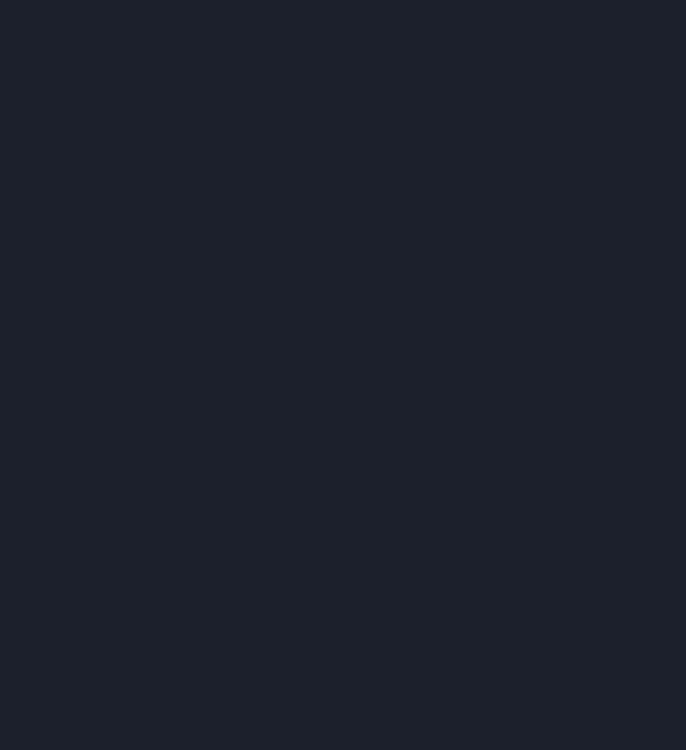
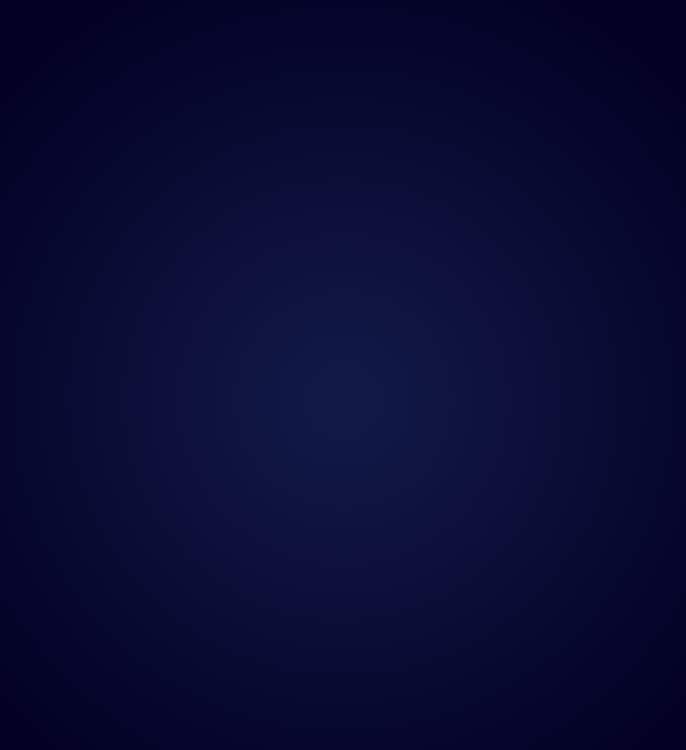
Before and after one commit to fqhd/WinPredictor, a Next.js app in the folder winpredictor/: page / in a window 1280 px wide. Shown: the top 750 px of the page, without its empty margins (297-983 px from the left). Built offline with nearby package versions, Linux system fonts and the light colour scheme.

Commit message:
style: create BaseLayout

```diff
--- /dev/null
+++ b/winpredictor/components/layouts/BaseLayout.tsx
@@ -0,0 +1,22 @@
+import { Flex } from "@chakra-ui/react"
+import { ReactNode } from "react"
+
+export type BaseLayoutProps = {
+    title?: string
+    children?: ReactNode,
+
+}
+
+export default function BaseLayout(props: BaseLayoutProps) {
+
+    return (
+        <Flex
+            className="main"
+            width="100vw"
+            minHeight="100vh"
+        >
+
+        </Flex>
+    )
+
+}
--- a/winpredictor/package.json
+++ b/winpredictor/package.json
@@ -22,6 +22,7 @@
     "react": "18.2.0",
     "react-dom": "18.2.0",
     "react-icons": "^4.8.0",
+    "sass": "^1.62.1",
     "typescript": "5.0.4"
   }
 }
--- a/winpredictor/pages/_app.tsx
+++ b/winpredictor/pages/_app.tsx
@@ -3,6 +3,7 @@ import { ChakraProvider } from '@chakra-ui/react'
 import type { AppProps } from 'next/app'
 
 import theme from "../styles/app.theme"
+import "../styles/app.scss"
 
 export default function App({ Component, pageProps }: AppProps) {
   return (
--- a/winpredictor/pages/index.tsx
+++ b/winpredictor/pages/index.tsx
@@ -1,7 +1,9 @@
+import BaseLayout from "@/components/layouts/BaseLayout";
+
 export default function Index() {
 
   return (
-    <>
-    </>
+    <BaseLayout>
+    </BaseLayout>
   )
 }
--- /dev/null
+++ b/winpredictor/styles/app.scss
@@ -0,0 +1,4 @@
+.main {
+    background: rgb(18, 25, 71);
+    background: radial-gradient(circle, rgba(18, 25, 71, 1) 2%, rgba(2, 0, 36, 1) 62%);
+}
```
Also changed, not shown: 2 other files (tests, documents, lock files or other folders).
